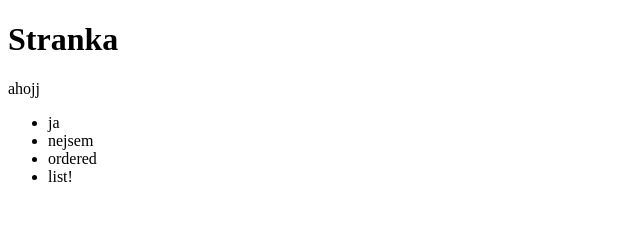
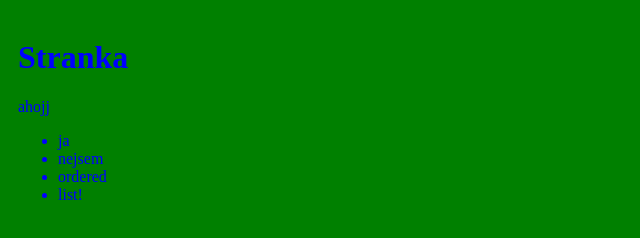
Before and after one commit to Pleushy/HTMLSchoolExercise, a plain HTML site: page index.html in a window 1280 px wide. Shown: the whole page, without its empty margins (0-640 px from the left). Drawn offline with Linux system fonts and the light colour scheme.

Commit message:
add: added basic body style

```diff
--- a/styles.css
+++ b/styles.css
@@ -1 +1,5 @@
-awa
+body {
+    background-color: green;
+    color: blue;
+    padding: 10px;
+}
```
